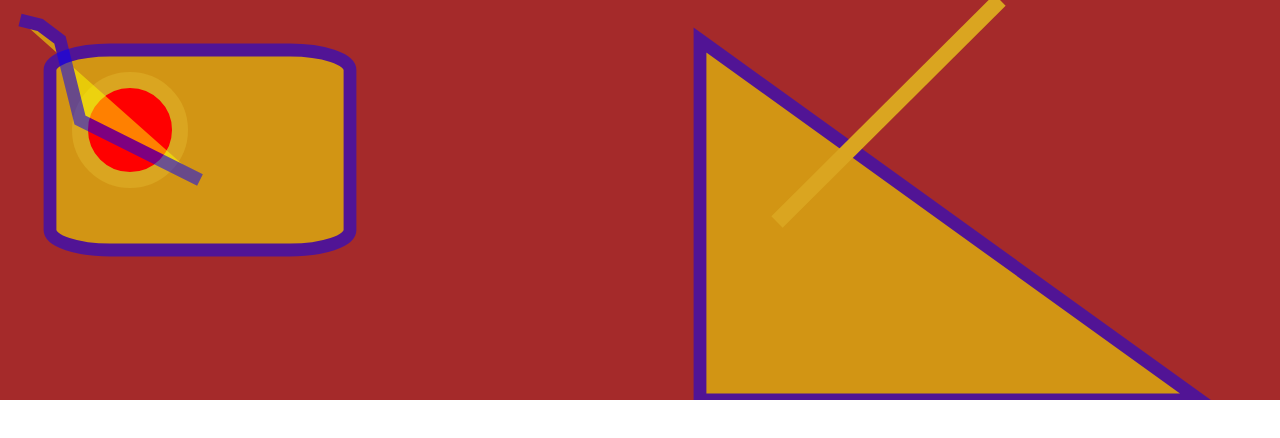
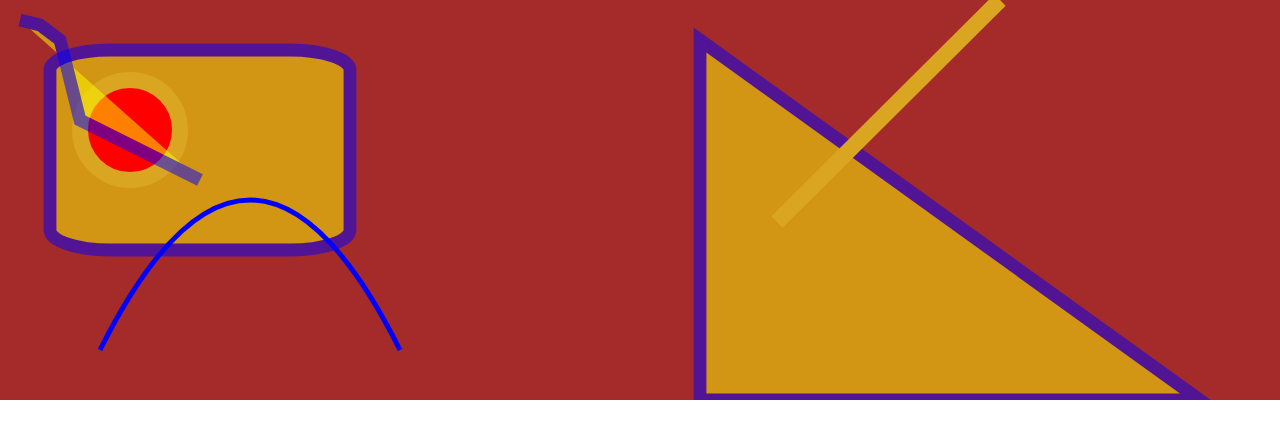
Before and after one commit to getrikard/modul1, a plain HTML site: page svg.html in a window 1280 px wide. Drawn offline with Linux system fonts and the light colour scheme.

Commit message:
bvycrtxeryxtcfvygubhuinjokpo

```diff
--- a/svg.html
+++ b/svg.html
@@ -38,7 +38,7 @@
         <a href="#trekant"><polygon class="yellow" points="700,40 1200,400 700,400" title="Trekant" /></a>
         <a href="#strek"><line class="red" x1="1000" y1="0" x2="777" y2="222" /></a>
         <polyline class="yellow" points="20,20 40,25 60,40 80,120 120,140 200,180" />
-
+        <path d="M 100 350 q 150 -300 300 0" stroke="blue" stroke-width="5" fill="none" />
     </svg>
 </body>
 
```
